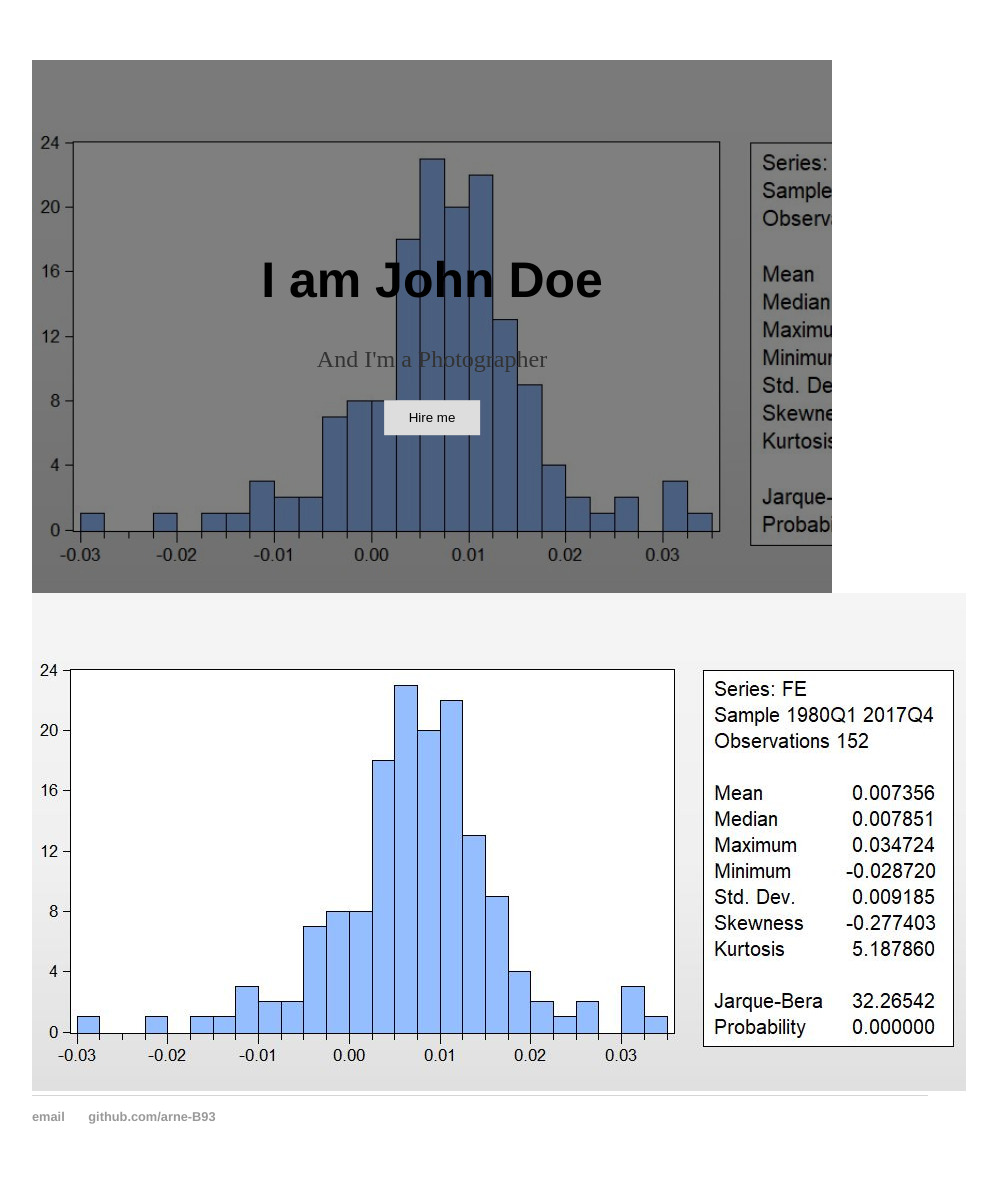
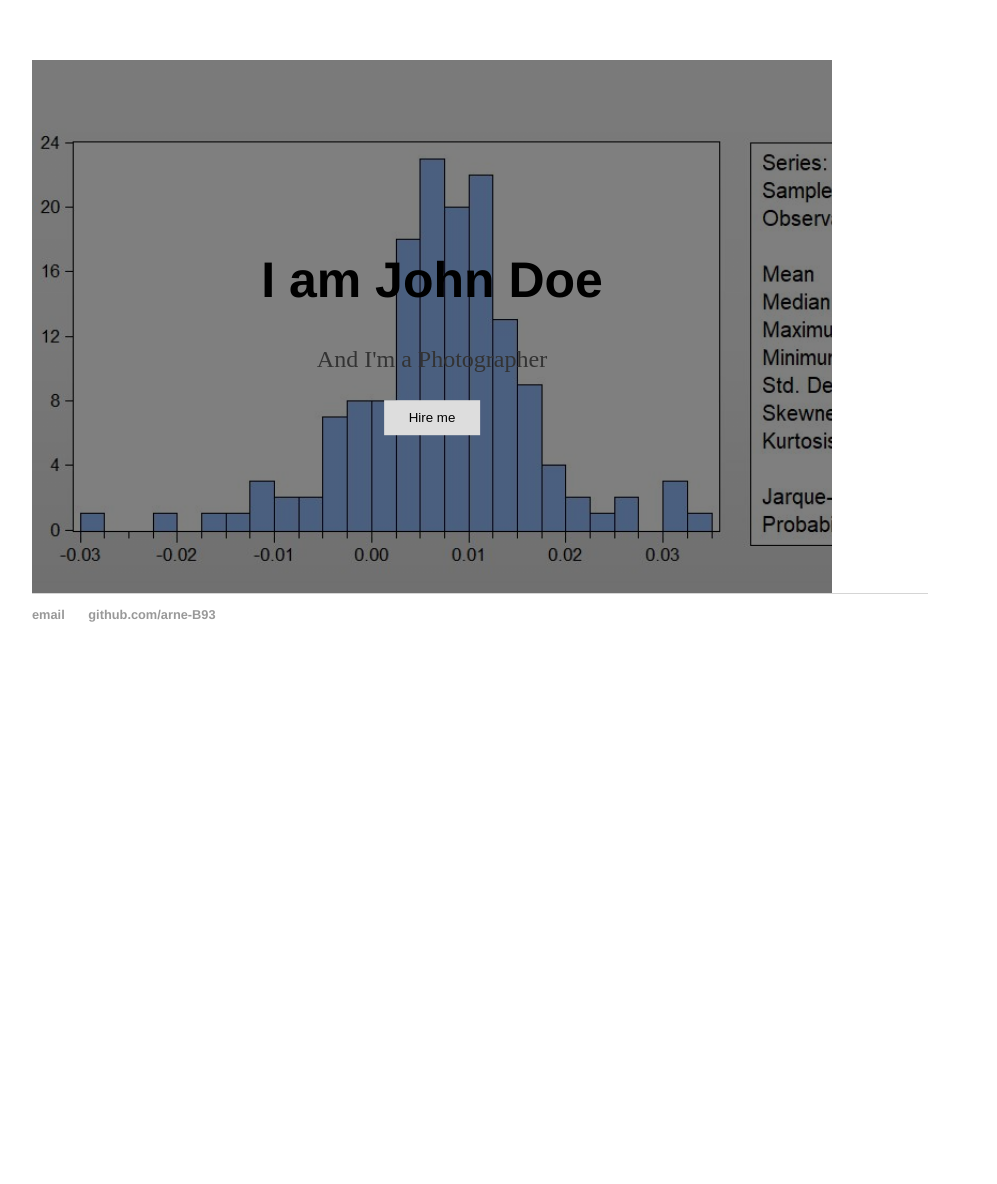
Before and after one commit to Arne-B93/Arne-B93, a Jekyll site: the page built from cv/index.html, in a window 1280 px wide. Shown: the whole page, without its empty margins (160-1157 px from the left). Built offline with Jekyll 4.4.1, drawn with Linux system fonts in a browser that asks for light colours; after the commit the page ends 900 px from its top, so only the background shows below that.

Commit message:
Update index.html

```diff
--- a/cv/index.html
+++ b/cv/index.html
@@ -4,6 +4,6 @@ title: CV of Your Name
 ---
 
 	<div class="cv">
-		<img src="../images/resid_anal_2d.JPG" alt="">
+		<!--<img src="../images/resid_anal_2d.JPG" alt="">-->
 
 	</div>
```
